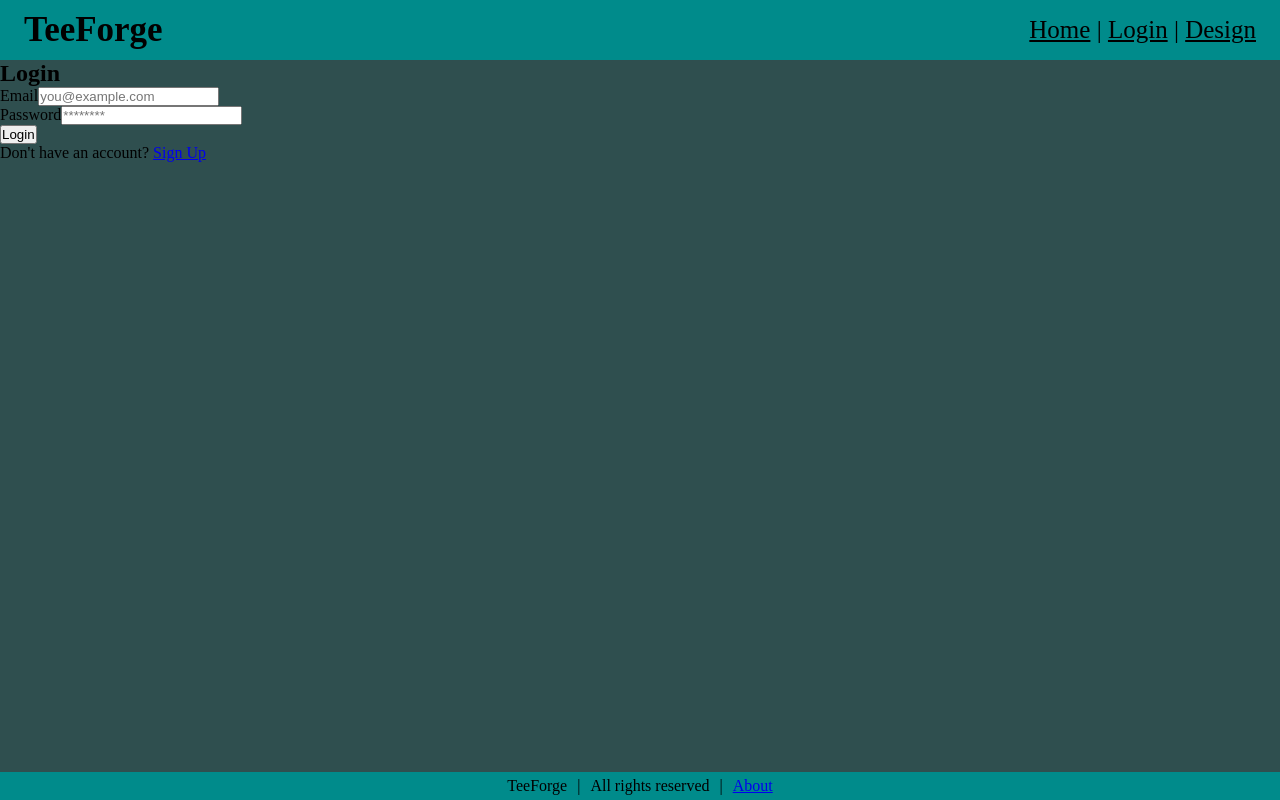
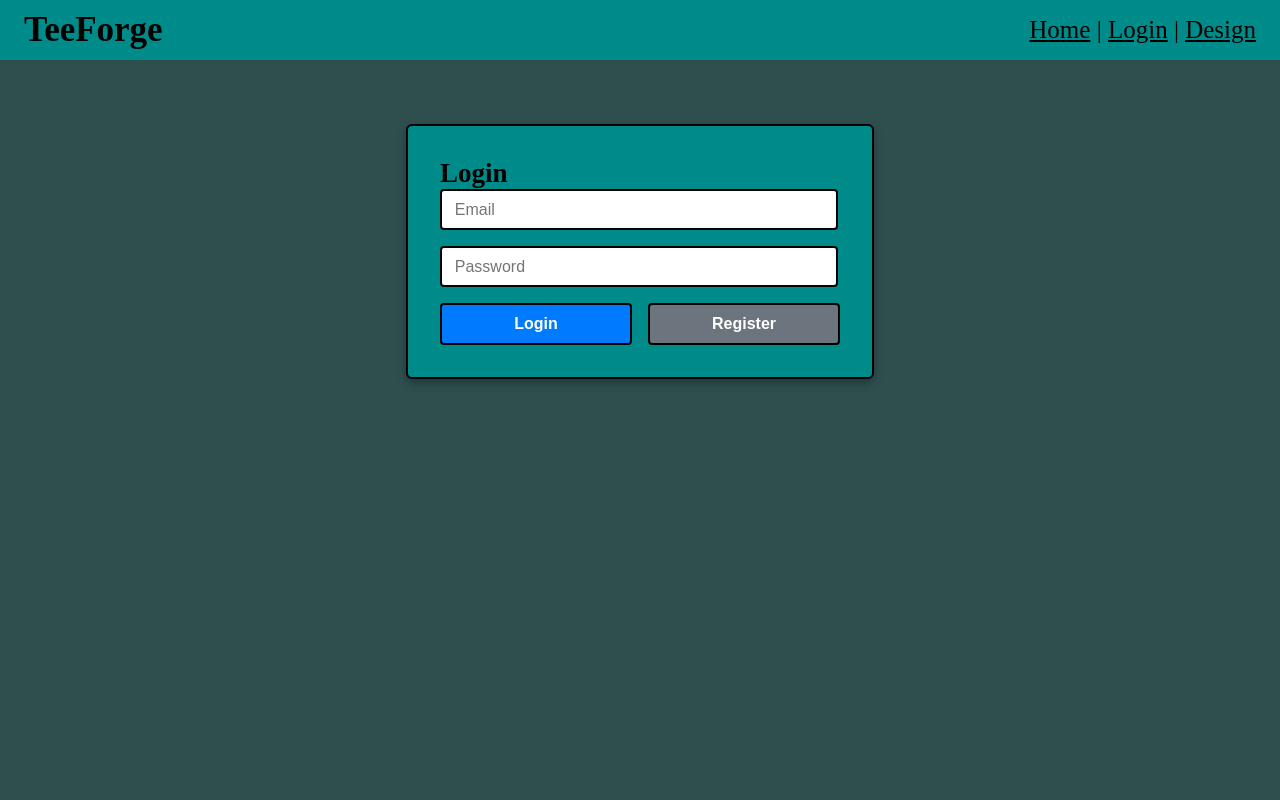
Before and after one commit to KingJepy/Unit-2-Final-Project-TeeForge, a React (Vite) app in the folder frontend/TeeForge Frontend/: page /login in a window 1280 px wide. Shown: the top 800 px of the page. Built offline with nearby package versions, Linux system fonts and the light colour scheme.

Commit message:
revamped the login page because I was not happy with how it came out before

```diff
--- /dev/null
+++ b/frontend/TeeForge Frontend/src/components/LoginPage.css
@@ -0,0 +1,93 @@
+.login-container {
+  display: flex;
+  justify-content: center;
+  align-items: flex-start;
+  min-height: 100vh;
+  padding-top: 4rem;
+  background-color: darkslategray;
+}
+
+.login-box {
+  background-color: darkcyan;
+  padding: 2rem;
+  border: 2px solid black;
+  border-radius: 6px;
+  width: 100%;
+  max-width: 400px;
+  color: black;
+  font-size: large;
+  box-shadow: 0 4px 10px rgba(0,0,0,0.3);
+}
+
+.login-box input {
+  display: block;
+  width: 92%;
+  padding: 0.6rem 0.8rem;
+  margin-bottom: 1rem;
+  font-size: medium;
+  border: 2px solid black;
+  border-radius: 4px;
+  background-color: white;
+  color: black;
+}
+
+.login-message {
+  color: #721c24;
+  background-color: #f8d7da;
+  border: 1px solid #f5c6cb;
+  padding: 0.6rem;
+  border-radius: 4px;
+  margin-bottom: 1rem;
+  text-align: center;
+  font-weight: bold;
+}
+
+.login-buttons {
+  display: flex;
+  justify-content: space-between;
+  gap: 1rem;
+  flex-wrap: wrap;
+}
+
+.login-btn {
+  flex: 1;
+  padding: 0.6rem 1rem;
+  font-size: medium;
+  font-weight: bold;
+  border: 2px solid black;
+  border-radius: 4px;
+  background-color: #007bff;
+  color: white;
+  cursor: pointer;
+  transition: background-color 0.2s ease;
+}
+
+.login-btn:hover {
+  background-color: #0056b3;
+}
+
+.register-btn {
+  flex: 1;
+  padding: 0.6rem 1rem;
+  font-size: medium;
+  font-weight: bold;
+  border: 2px solid black;
+  border-radius: 4px;
+  background-color: #6c757d;
+  color: white;
+  cursor: pointer;
+  transition: background-color 0.2s ease;
+}
+
+.register-btn:hover {
+  background-color: #495057;
+}
+
+@media (max-width: 500px) {
+  .login-buttons {
+    flex-direction: column;
+  }
+  .login-btn, .register-btn {
+    width: 100%;
+  }
+}
--- a/frontend/TeeForge Frontend/src/components/LoginPage.jsx
+++ b/frontend/TeeForge Frontend/src/components/LoginPage.jsx
@@ -1,6 +1,7 @@
 import { useState } from "react";
 import { useNavigate } from "react-router-dom";
 import { useAuth } from "../context/AuthContext.jsx";
+import "./LoginPage.css";
 
 
 function LoginPage() {
@@ -8,7 +9,7 @@ function LoginPage() {
     const { login } = useAuth();
     const [email, setEmail] = useState("");
     const [password, setPassword] = useState("");
-    const [error, setError] = useState(null);
+    const [message, setMessage] = useState("");
     const navigate = useNavigate();
 
     const handleSubmit = (e) => {
@@ -19,61 +20,52 @@ function LoginPage() {
             login(userData);
             navigate("/mydesigns");
         } else {
-            setError("Invalid email or password");
+            setMessage("Invalid email or password");
         }
     };
 
   return (
-        <div className="flex items-center justify-center h-screen bg-gray-100">
-            <div className="bg-white p-8 rounded-2xl shadow-md w-96">
-                <h2 className="text-2xl font-semibold text-center mb-6">Login</h2>
-
-                {error && (
-                    <p className="text-red-500 mb-4 text-center">{error}</p>
-                    )}
-
-                <form onSubmit={handleSubmit} className="space-y-4">
-                    <div>
-                        <label className="block text-sm font-medium mb-1">Email</label>
+    <div className="login-container">
+      <div className="login-box">
+        <h2>Login</h2>
+        <form onSubmit={handleSubmit}>
           <input
             type="email"
+            placeholder="Email"
             value={email}
             onChange={(e) => setEmail(e.target.value)}
-                            className="w-full border border-gray-300 rounded-lg px-3 py-2"
-                            placeholder="you@example.com"
-                            required
           />
-                    </div>
 
-                    <div>
-                        <label className="block text-sm font-medium mb-1">Password</label>
           <input
             type="password"
+            placeholder="Password"
             value={password}
             onChange={(e) => setPassword(e.target.value)}
-                            className="w-full border border-gray-300 rounded-lg px-3 py-2"
-                            placeholder="********"
-                            required
           />
+
+          {message && <div style={{
+                backgroundColor: "#f8d7da",
+                color: "#721c24",
+                border: "1px solid #f5c6cb",
+                padding: "10px",
+                marginBottom: "15px",
+                borderRadius: "5px"
+                }}>{message}</div>}
+
+          <div className="login-buttons">
+            <button type="submit" className="login-btn">Login</button>
+            <button
+              type="button"
+              className="register-btn"
+              onClick={() => navigate("/register")}
+            >
+              Register
+            </button>
           </div>
-
-                    <button
-                        type="submit"
-                        className="w-full bg-blue-600 hover:bg-blue-700 text-white rounded-lg py-2 font-semibold"
-                    >
-                        Login
-                    </button>
         </form>
-
-                <p className="text-sm text-center mt-4">
-                    Don't have an account?{" "}
-                    <a href="/register" className="text-blue-600 hover:underline">Sign Up</a>
-                </p>
       </div>
     </div>
-
   );
-
 }
 
 export default LoginPage;
```
Lines whose indentation alone changed are shown as unchanged.
